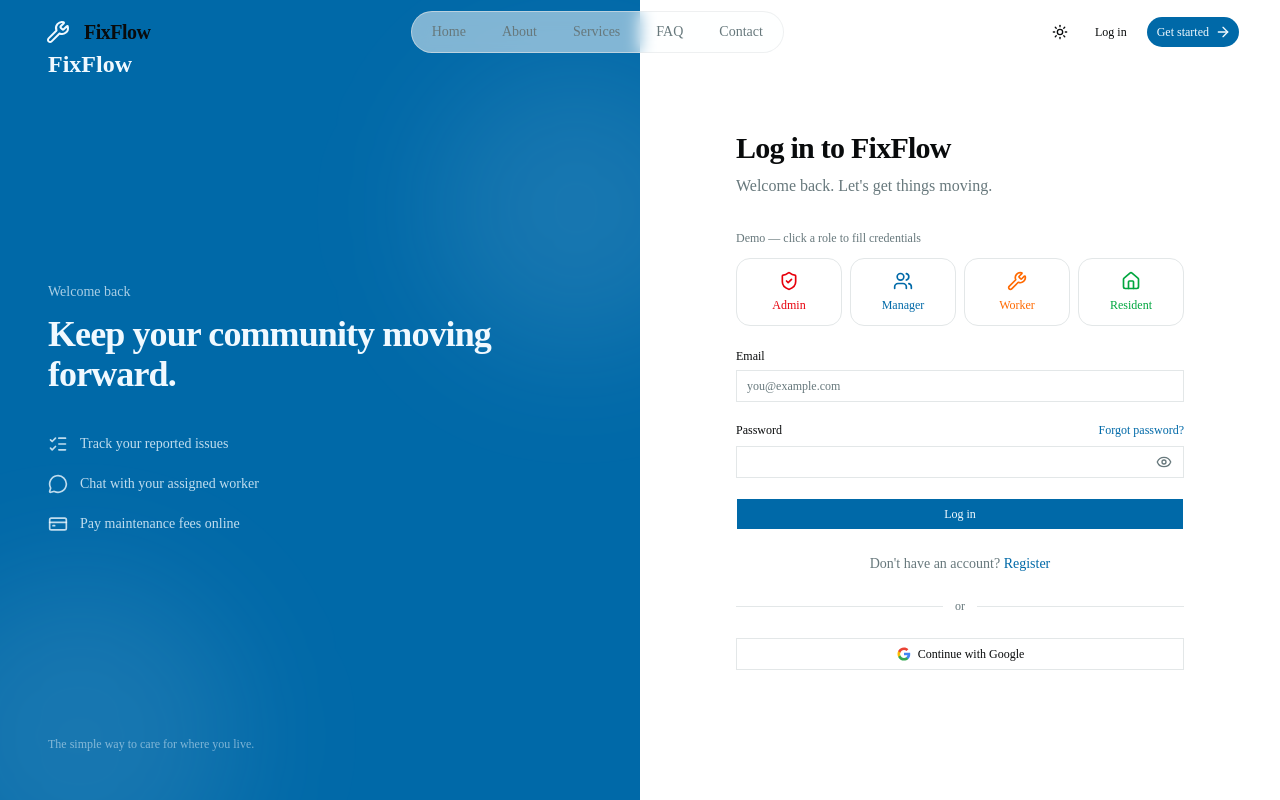
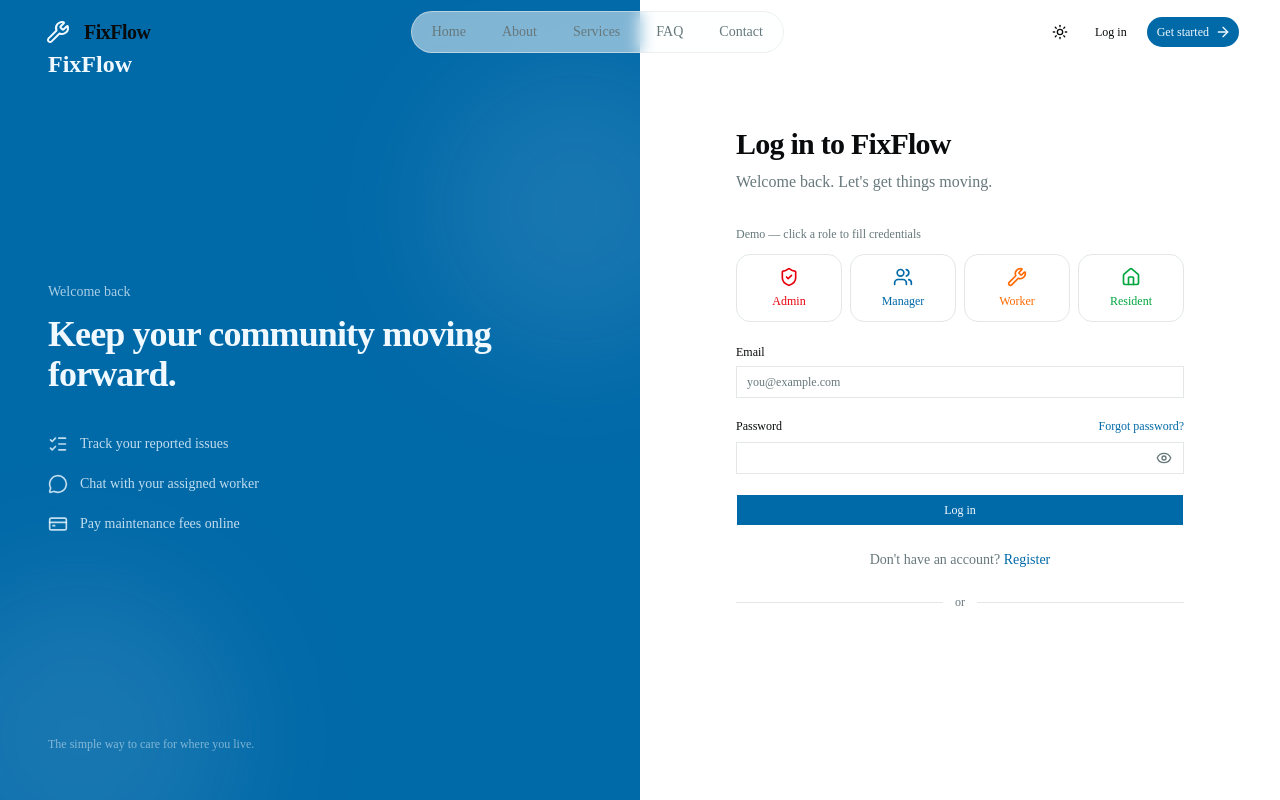
Before and after one commit to Samirsrz/fix-flow-frontend-A7-L2, a Next.js app: page /login in a window 1280 px wide. Shown: the top 800 px of the page. Built offline with nearby package versions, Linux system fonts and the light colour scheme; no server answers.

Commit message:
added dashboard highlighting nav

```diff
--- a/package.json
+++ b/package.json
@@ -14,6 +14,7 @@
     "@hookform/resolvers": "^7.0.2",
     "@radix-ui/react-label": "^2.1.17",
     "@radix-ui/react-slot": "^1.5.0",
+    "@react-oauth/google": "^0.13.5",
     "@tanstack/react-form": "^1.33.5",
     "@tanstack/react-query": "^5.105.3",
     "class-variance-authority": "^0.7.1",
--- a/src/app/(private)/resident/layout.tsx
+++ b/src/app/(private)/resident/layout.tsx
@@ -3,6 +3,7 @@
 import { useLogout, useSession } from "@/features/auth/hooks";
 import { DashboardShell } from "@/features/dashboard/dashboard-shell";
 import { residentNav } from "@/features/dashboard/dashboard-nav";
+import { ProfileGuard } from "@/features/auth/profile-guard";
 
 export default function ResidentLayout({
   children,
@@ -21,7 +22,7 @@ export default function ResidentLayout({
       onLogout={() => logout()}
       isLoggingOut={isLoggingOut}
     >
-      {children}
+      <ProfileGuard>{children}</ProfileGuard>
     </DashboardShell>
   );
 }
--- a/src/app/(public)/login/page.tsx
+++ b/src/app/(public)/login/page.tsx
@@ -1,9 +1,11 @@
 "use client";
 
 import { useRouter, useSearchParams } from "next/navigation";
-import { toast } from "sonner";
+import { GoogleLogin } from "@react-oauth/google";
 import LoginForm, { type LoginValues } from "@/features/auth/forms/login-form";
 import { useLogin, useGoogleLogin } from "@/features/auth/hooks";
+import { ROLE_HOME } from "@/lib/constants/auth";
+import { toast } from "sonner";
 
 export default function LoginPage() {
   const router = useRouter();
@@ -17,22 +19,41 @@ export default function LoginPage() {
   const handleSubmit = async (values: LoginValues) => {
     await loginMutate(values, {
       onSuccess: (data) => {
-        const dest = next ?? `/resident`;
+        const dest = next ?? ROLE_HOME[data.user.role];
         router.push(dest);
       },
     });
   };
 
-  const handleGoogleLogin = async () => {
-    toast.info("Google login coming soon");
-  };
-
   return (
-    <LoginForm
-      onSubmit={handleSubmit}
-      onGoogleLogin={handleGoogleLogin}
-      isLoading={isLoading}
-      isGoogleLoading={isGoogleLoading}
-    />
+    // biome-ignore lint/complexity/noUselessFragments: <explanation>
+    <>
+      <LoginForm
+        onSubmit={handleSubmit}
+        onGoogleLogin={() => {}}
+        isLoading={isLoading}
+        isGoogleLoading={isGoogleLoading}
+        googleButton={
+          <GoogleLogin
+            onSuccess={async (credentialResponse) => {
+              if (!credentialResponse.credential) {
+                toast.error("Google login failed. Please try again.");
+                return;
+              }
+              await googleLoginMutate({
+                idToken: credentialResponse.credential,
+              });
+            }}
+            onError={() => {
+              toast.error("Google login failed. Please try again.");
+            }}
+            useOneTap
+            theme="outline"
+            size="large"
+            width="100%"
+          />
+        }
+      />
+    </>
   );
 }
--- a/src/features/auth/forms/login-form.tsx
+++ b/src/features/auth/forms/login-form.tsx
@@ -3,6 +3,7 @@
 import { useState } from "react";
 import Link from "next/link";
 import { motion } from "motion/react";
+import type { ReactNode } from "react";
 import {
   Eye,
   EyeOff,
@@ -41,7 +42,8 @@ type Props = {
   onGoogleLogin: () => void;
   isLoading: boolean;
   isGoogleLoading: boolean;
-};
+  googleButton?: React.ReactNode;
+}
 
 const DEMO_ROLES = [
   {
@@ -106,6 +108,7 @@ export default function LoginForm({
   onGoogleLogin,
   isLoading,
   isGoogleLoading,
+  googleButton,
 }: Props) {
   const [showPassword, setShowPassword] = useState(false);
   const [activeDemo, setActiveDemo] = useState<string | null>(null);
@@ -302,6 +305,9 @@ export default function LoginForm({
             <div className="h-px flex-1 bg-border" />
           </div>
 
+         {googleButton ? (
+  googleButton
+) : (
   <Button
     type="button"
     variant="outline"
@@ -316,6 +322,7 @@ export default function LoginForm({
     )}
     {isGoogleLoading ? "Connecting…" : "Continue with Google"}
   </Button>
+)}
         </motion.div>
       </section>
     </main>
--- /dev/null
+++ b/src/features/auth/profile-guard.tsx
@@ -0,0 +1,22 @@
+"use client";
+
+import { useEffect } from "react";
+import { useRouter } from "next/navigation";
+import { useMe } from "@/features/profile/hooks";
+
+export function ProfileGuard({ children }: { children: React.ReactNode }) {
+  const { data: user, isPending } = useMe();
+  const router = useRouter();
+
+  useEffect(() => {
+    if (!isPending && user && user.role === "RESIDENT" && !user.resident) {
+      router.replace("/complete-profile");
+    }
+  }, [user, isPending, router]);
+
+  if (isPending) return null;
+
+  if (user?.role === "RESIDENT" && !user.resident) return null;
+
+  return <>{children}</>;
+}
--- a/src/features/dashboard/dashboard-sidebar.tsx
+++ b/src/features/dashboard/dashboard-sidebar.tsx
@@ -16,6 +16,7 @@ import {
 } from "@/components/ui/sidebar"
 import { Tooltip, TooltipContent, TooltipTrigger } from "@/components/ui/tooltip"
 import type { NavItem } from "./dashboard-nav"
+import { usePathname } from "next/navigation"
 
 export type DashboardUser = { name: string; email: string; role: string }
 
@@ -28,7 +29,15 @@ type DashboardSidebarProps = {
 
 const initials = (name: string) => name.split(" ").map((part) => part[0]).join("").slice(0, 2).toUpperCase()
 
+const isRootHref = (href: string) => href.split("/").filter(Boolean).length === 1
+
+const isActivePath = (pathname: string, href: string) =>
+  isRootHref(href)
+    ? pathname === href
+    : pathname === href || pathname.startsWith(`${href}/`)
+
 export function DashboardSidebar({ navItems, user, onLogout, isLoggingOut }: DashboardSidebarProps) {
+
   return (
     <Sidebar collapsible="icon" className="border-sidebar-border">
       <SidebarHeader className="h-16 justify-center px-3">
--- a/src/features/manager/api.ts
+++ b/src/features/manager/api.ts
@@ -96,12 +96,19 @@ function mapWorker(raw: RawWorker): WorkerSummary {
 }
 
 function mapInvoice(raw: RawInvoice): InvoiceSummary {
+  const dueDate = new Date(raw.dueDate);
+
+  const computedStatus: InvoiceSummary["status"] =
+    raw.status === "PENDING" && dueDate < new Date()
+      ? "OVERDUE"
+      : raw.status;
+
   return {
     id: raw.id,
     period: raw.period,
     amount: raw.amount,
     dueDate: raw.dueDate,
-    status: raw.status,
+    status: computedStatus,
     residentName: raw.resident?.user?.name ?? "Unknown",
     residentEmail: raw.resident?.user?.email ?? "",
   };
--- a/src/features/payments/api.ts
+++ b/src/features/payments/api.ts
@@ -13,7 +13,15 @@ interface RawInvoice {
 }
 
 function mapInvoice(raw: RawInvoice): Invoice {
-  const dueDate = new Date(raw.dueDate).toLocaleDateString("en-US", {
+  const dueDate = new Date(raw.dueDate);
+
+  // Compute overdue client-side since backend never auto-flips it
+  const computedStatus: Invoice["status"] =
+    raw.status === "PENDING" && dueDate < new Date()
+      ? "OVERDUE"
+      : raw.status;
+
+  const dueDateFormatted = dueDate.toLocaleDateString("en-US", {
     month: "short",
     day: "numeric",
     year: "numeric",
@@ -31,8 +39,8 @@ function mapInvoice(raw: RawInvoice): Invoice {
     id: raw.id,
     period,
     amount: raw.amount,
-    dueDate,
-    status: raw.status,
+    dueDate: dueDateFormatted,
+    status: computedStatus,
     communityName: raw.community?.name ?? "Community",
     payments: raw.payments,
   };
--- /dev/null
+++ b/src/providers/google-provider.tsx
@@ -0,0 +1,14 @@
+"use client";
+
+import { GoogleOAuthProvider } from "@react-oauth/google";
+import type { ReactNode } from "react";
+
+export function GoogleProvider({ children }: { children: ReactNode }) {
+  return (
+    <GoogleOAuthProvider
+      clientId={process.env.NEXT_PUBLIC_GOOGLE_CLIENT_ID ?? ""}
+    >
+      {children}
+    </GoogleOAuthProvider>
+  );
+}
```
Also changed, not shown: src/app/layout.tsx (+5 -2 lines), 1 other file (tests, documents, lock files or other folders). Lines whose indentation alone changed are shown as unchanged.
